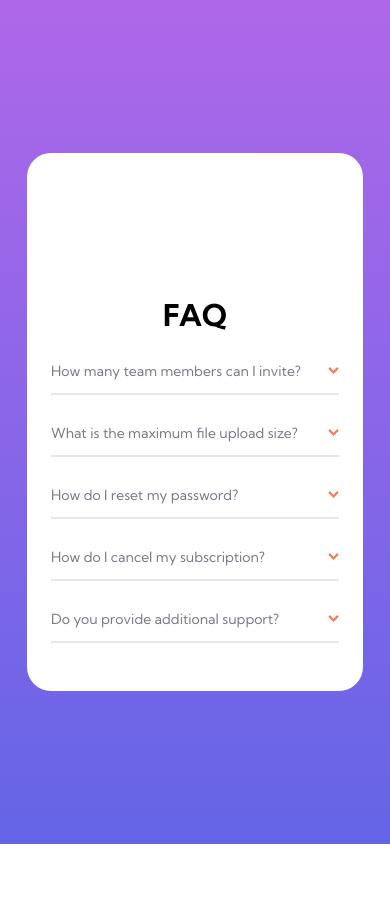
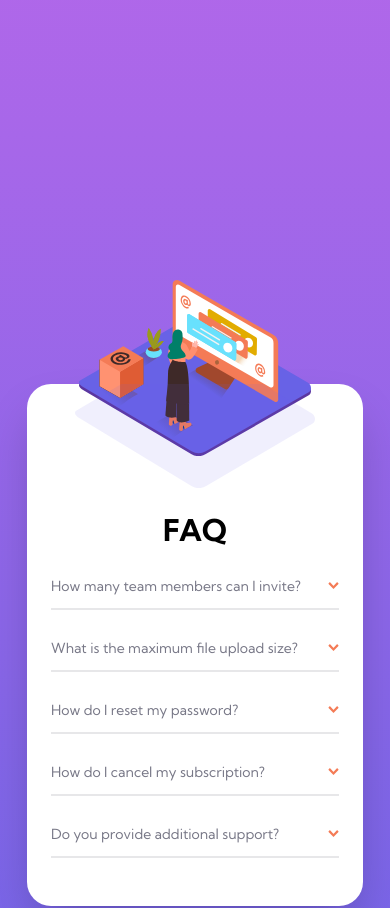
Before and after one commit to fkrunic/frontend-mentor-faq-accordion-card, a Vue app: page / in a window 390 px wide. Shown: the top 908 px of the page. Before the commit the page ends 844 px from the top, so only its background shows below. Built offline with nearby package versions, Linux system fonts and the light colour scheme.

Commit message:
mobile design finished

```diff
--- a/src/App.vue
+++ b/src/App.vue
@@ -32,11 +32,11 @@ const faqs: Array<FAQ> = [
 </script>
 
 <template>
-  <div class="flex justify-center items-center min-h-screen">
-    <div class="flex flex-col gap-4 pb-12 w-[21rem] items-center bg-white rounded-3xl">
-      <!-- <img class="absolute" src="./assets/img/illustration-woman-online-mobile.svg" alt="women-online-mobile"> -->
-      <!-- <img class="absolute" src="./assets/img/bg-pattern-mobile.svg" alt="background-shadow"> -->
-      <p class="font-bold text-3xl pt-36">FAQ</p>
+  <div class="flex flex-col justify-start items-center min-h-screen">
+    <div class="flex flex-col gap-4 m-[24em] pb-12 w-[21rem] items-center bg-white rounded-3xl shadow-2xl">
+      <img class="absolute top-[17.5rem] h-44" src="./assets/img/illustration-woman-online-mobile.svg" alt="women-online-mobile">
+      <img class="absolute" src="./assets/img/bg-pattern-mobile.svg" alt="background-shadow">
+      <p class="font-bold text-3xl pt-32">FAQ</p>
       <Accordion
         v-for="fq of faqs"
         :key="fq.question"
--- a/src/components/Accordion.vue
+++ b/src/components/Accordion.vue
@@ -21,7 +21,11 @@ function toggleAccordion() {
         :class="toggled ? 'font-bold text-dark-blue' : ''"
       >{{ question }}
       </p>
-      <img class="h-2" src="../assets/img/icon-arrow-down.svg" alt="accordion-arrow">
+      <img
+        class="h-2 transition duration-300"
+        :class="toggled ? 'rotate-180' : ''"
+        src="../assets/img/icon-arrow-down.svg"
+        alt="accordion-arrow">
     </div>
       <p class="text-xs text-semi-dark-grayish-blue pr-6" v-if="toggled">{{ answer }}</p>
   </div>
```
